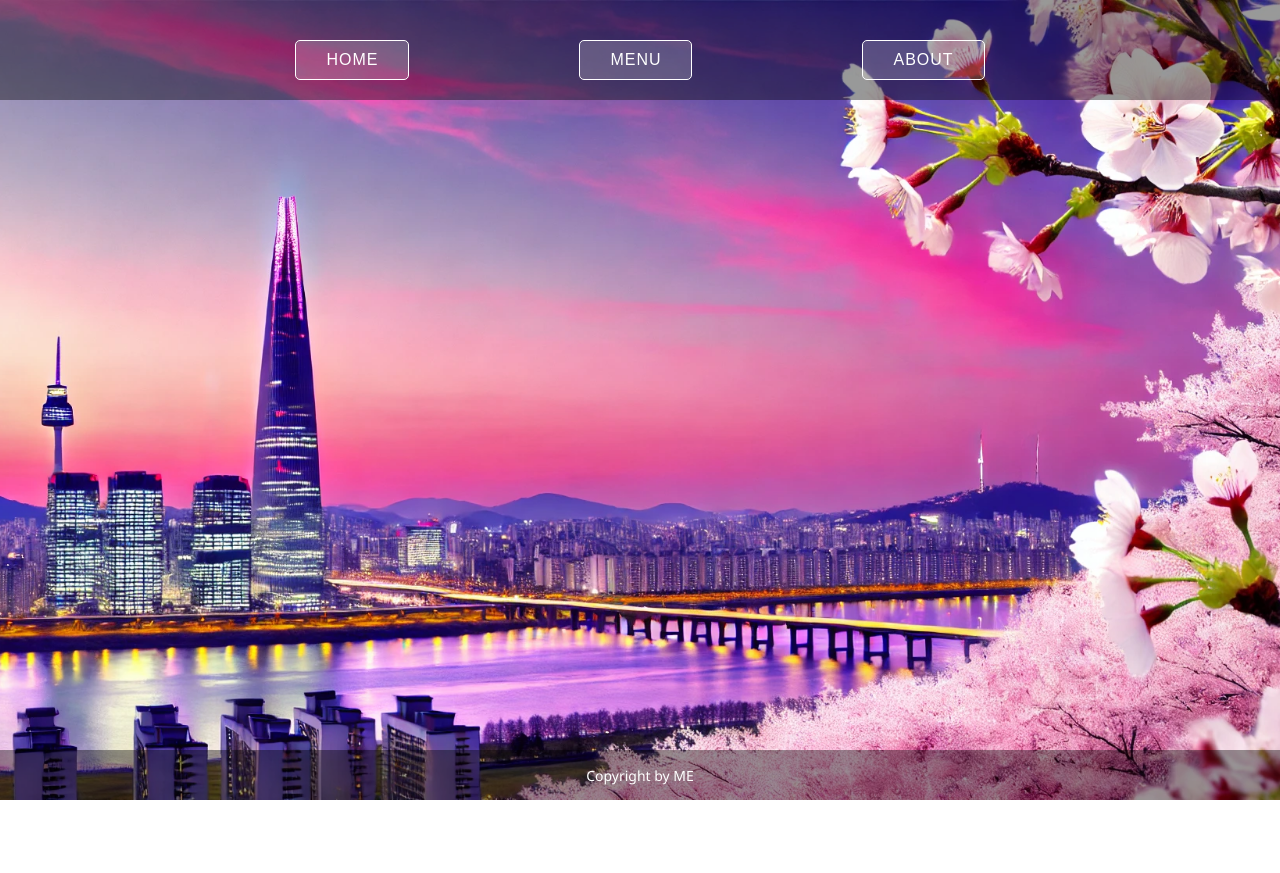
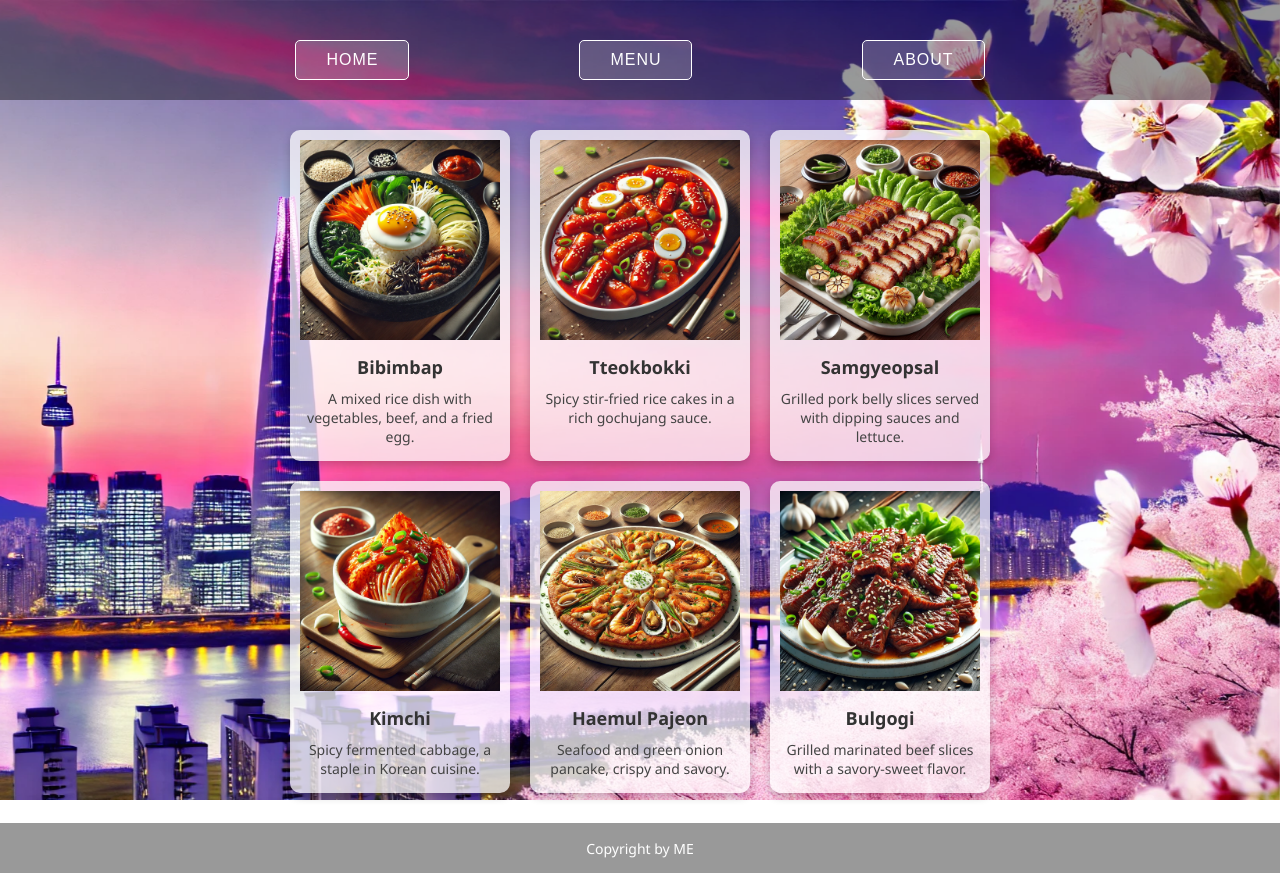
Before and after one commit to drevilwav/rest-page, a website built with webpack: page src/template.html in a window 1280 px wide. Both pictures are taken after a click on the button "MENU". Before the commit the page ends 800 px from the top, so only its background shows below. Built offline with nearby package versions, Linux system fonts and the light colour scheme.

Commit message:
finish loadmenu

```diff
--- a/src/index.js
+++ b/src/index.js
@@ -25,3 +25,5 @@ aboutButton.addEventListener('click', () => {
   clearContent();
   loadAbout();
 });
+
+loadHome();
--- a/src/menu.js
+++ b/src/menu.js
@@ -1,3 +1,43 @@
+import bibimbapImg from "./img/bibimbap.png"
+import tteokbokkiImg from "./img/tteokbokki.png"
+import samgyeopsalImg from "./img/samgyeopsal.png"
+import kimchiImg from "./img/kimchi.png"
+import haemul_pajeonImg from "./img/haemul_pajeon.png"
+import bulgogiImg from "./img/bulgogi.png"
+
 export function loadMenu() {
   const content = document.querySelector("#content");
+
+  const menu = document.createElement("div");
+  menu.classList.add("menu");
+
+  menu.appendChild(addDish(bibimbapImg, "Bibimbap", "A mixed rice dish with vegetables, beef, and a fried egg."));
+  menu.appendChild(addDish(tteokbokkiImg, "Tteokbokki", "Spicy stir-fried rice cakes in a rich gochujang sauce."));
+  menu.appendChild(addDish(samgyeopsalImg, "Samgyeopsal", "Grilled pork belly slices served with dipping sauces and lettuce."));
+  menu.appendChild(addDish(kimchiImg, "Kimchi", "Spicy fermented cabbage, a staple in Korean cuisine."));
+  menu.appendChild(addDish(haemul_pajeonImg, "Haemul Pajeon", "Seafood and green onion pancake, crispy and savory."));
+  menu.appendChild(addDish(bulgogiImg, "Bulgogi", "Grilled marinated beef slices with a savory-sweet flavor."));
+
+  content.appendChild(menu);
 }
+
+function addDish(imageScr, title, description) {
+  const dish = document.createElement("div");
+  dish.classList.add("dish");
+
+  const img = document.createElement("img");
+  img.src = imageScr;
+  img.alt = title;
+
+  const dishTitle = document.createElement("h3");
+  dishTitle.textContent = title;
+
+  const dishDescription = document.createElement("p");
+  dishDescription.textContent = description;
+
+  dish.appendChild(img);
+  dish.appendChild(dishTitle);
+  dish.appendChild(dishDescription);
+
+  return dish;
+}
--- a/src/styles.css
+++ b/src/styles.css
@@ -1,3 +1,7 @@
+html {
+  overflow-y: scroll;
+}
+
 html,
 body {
   min-height: 100vh;
@@ -14,10 +18,20 @@ body {
   display: flex;
   flex-direction: column;
   align-items: stretch;
+}
+
+body::before {
+  content: '';
+  position: fixed;
+  top: 0;
+  left: 0;
+  width: 100%;
+  height: 100%;
   background-image: url('/src/img/Seoul.png');
   background-size: cover;
   background-position: center;
   background-repeat: no-repeat;
+  z-index: -1;
 }
 
 nav,
@@ -106,3 +120,39 @@ footer > div {
   line-height: 1.6;
   text-align: center;
 }
+
+.menu {
+  display: flex;
+  flex-wrap: wrap;
+  justify-content: center;
+  gap: 20px;
+  width: 700px;
+  padding: 30px;
+}
+
+.dish {
+  background-color: #ffffffbb;
+  border-radius: 10px;
+  box-shadow: 0 4px 8px rgba(0, 0, 0, 0.2);
+  overflow: hidden;
+  text-align: center;
+  width: 200px;
+  padding: 10px;
+}
+
+.dish img {
+  width: 100%;
+  height: auto;
+}
+
+.dish h3 {
+  margin: 10px 0;
+  font-size: 18px;
+  color: #333;
+}
+
+.dish p {
+  margin: 5px 0;
+  font-size: 14px;
+  color: #444444;
+}
```
Also changed, not shown: src/img/bibimbap.png (added), src/img/bulgogi.png (added), src/img/haemul_pajeon.png (added), src/img/kimchi.png (added), src/img/samgyeopsal.png (added), src/img/tteokbokki.png (added), src/template.html (line endings or trailing spaces), 1 other file.
